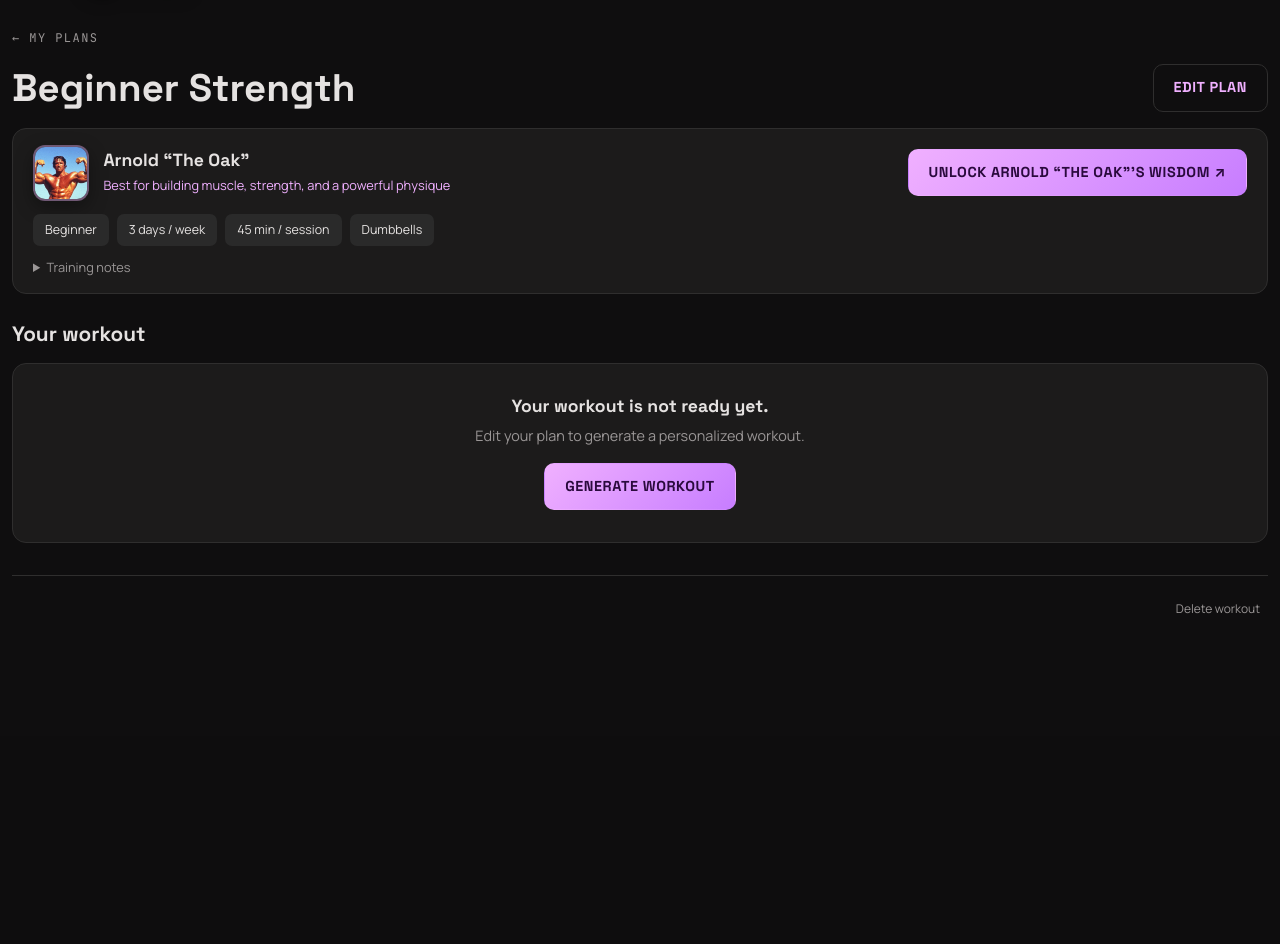
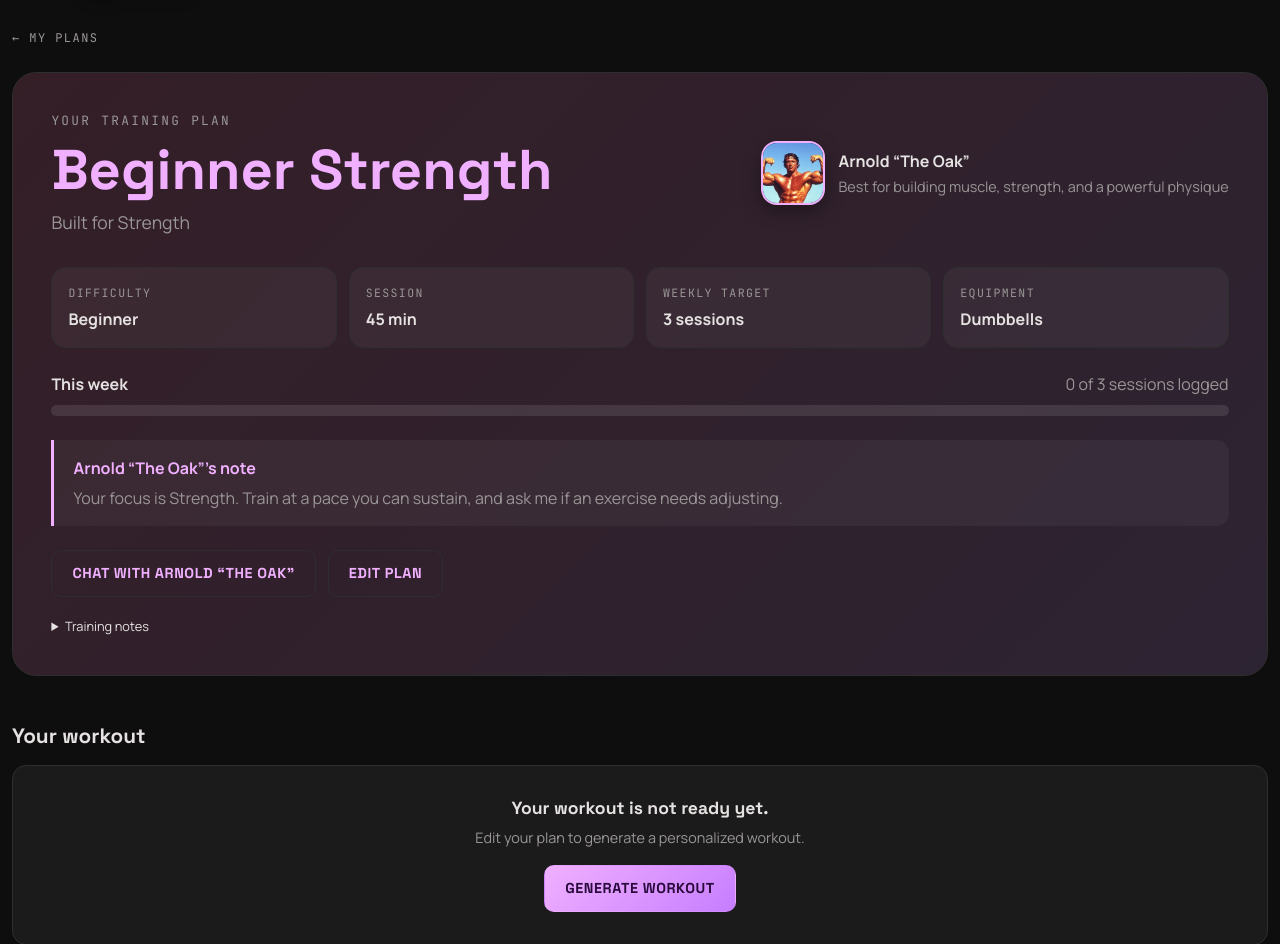
Before and after one commit to LZCR-JP/only_gains, a Rails app: page /workout_plans/1 in a window 1280 px wide. Shown: the part 64-1008 px from the top of the page. Before the commit the page ends 678 px from the top, so only its background shows below. Run offline with Rails 7, Linux system fonts and the light colour scheme; a user stored in the database is signed in; data comes from the database, SQL or seed files in the repository; data that the repository does not hold is empty; style sheets or scripts are compiled from the project's sources; some libraries are stand-ins or nearby versions.

Commit message:
fixed the show page

```diff
--- a/app/assets/stylesheets/pages/_plans.scss
+++ b/app/assets/stylesheets/pages/_plans.scss
@@ -1652,3 +1652,208 @@
     margin: .5rem 0 0;
   }
 }
+
+.gf-workout-hero {
+  margin: 1.5rem 0 3rem;
+  padding: clamp(1.25rem, 3vw, 2.5rem);
+  color: var(--gf-text, #f5f2f7);
+  background:
+    linear-gradient(135deg, rgba(224, 53, 122, 0.12), rgba(190, 108, 255, 0.1)),
+    var(--gf-card, #1b1b1b);
+  border: 1px solid var(--gf-border, #38343b);
+  border-radius: 1.5rem;
+}
+
+.gf-workout-hero-heading {
+  display: flex;
+  align-items: center;
+  justify-content: space-between;
+  gap: 2rem;
+  margin-bottom: 2rem;
+
+  h1 {
+    margin: 0.35rem 0;
+    font-size: clamp(2rem, 5vw, 3.5rem);
+    font-weight: 800;
+    color: var(--gf-pink, #efa0ff);
+  }
+}
+
+.gf-workout-eyebrow {
+  margin: 0;
+  color: var(--gf-muted, #aaa);
+  font-family: $mono-font;
+  font-size: 0.8rem;
+  letter-spacing: 0.18em;
+}
+
+.gf-workout-goal {
+  margin: 0;
+  color: var(--gf-muted, #aaa);
+  font-size: 1.1rem;
+}
+
+.gf-workout-hero-coach {
+  display: flex;
+  align-items: center;
+  gap: 0.85rem;
+  min-width: 240px;
+
+  img {
+    width: 64px;
+    height: 64px;
+    object-fit: cover;
+    border: 2px solid var(--gf-pink, #efa0ff);
+    border-radius: 1rem;
+  }
+
+  strong,
+  span {
+    display: block;
+  }
+
+  span {
+    margin-top: 0.2rem;
+    color: var(--gf-muted, #aaa);
+    font-size: 0.9rem;
+  }
+}
+
+.gf-workout-stats {
+  display: grid;
+  grid-template-columns: repeat(4, minmax(0, 1fr));
+  gap: 0.75rem;
+  margin-bottom: 1.5rem;
+
+  > div {
+    padding: 1rem;
+    background: rgba(255, 255, 255, 0.045);
+    border: 1px solid var(--gf-border, #38343b);
+    border-radius: 0.9rem;
+  }
+
+  span,
+  strong {
+    display: block;
+  }
+
+  span {
+    margin-bottom: 0.35rem;
+    color: var(--gf-muted, #aaa);
+    font-family: $mono-font;
+    font-size: 0.72rem;
+    letter-spacing: 0.12em;
+  }
+
+  strong {
+    font-size: 1rem;
+  }
+}
+
+.gf-workout-progress {
+  margin-bottom: 1.5rem;
+}
+
+.gf-workout-progress-label {
+  display: flex;
+  justify-content: space-between;
+  gap: 1rem;
+  margin-bottom: 0.55rem;
+
+  span {
+    color: var(--gf-muted, #aaa);
+  }
+}
+
+.gf-workout-progress-track {
+  height: 0.7rem;
+  overflow: hidden;
+  background: rgba(255, 255, 255, 0.1);
+  border-radius: 999px;
+}
+
+.gf-workout-progress-fill {
+  height: 100%;
+  background: var(--gf-gradient, linear-gradient(90deg, #e0357a, #c274f5));
+  border-radius: inherit;
+  transition: width 0.3s ease;
+}
+
+.gf-workout-coach-note {
+  margin-bottom: 1.5rem;
+  padding: 1rem 1.2rem;
+  border-left: 3px solid var(--gf-pink, #efa0ff);
+  background: rgba(255, 255, 255, 0.045);
+  border-radius: 0 0.8rem 0.8rem 0;
+
+  strong {
+    display: block;
+    margin-bottom: 0.35rem;
+    color: var(--gf-pink, #efa0ff);
+  }
+
+  p {
+    color: var(--gf-muted, #ccc);
+  }
+}
+
+.gf-workout-hero-actions {
+  display: flex;
+  flex-wrap: wrap;
+  gap: 0.75rem;
+}
+
+.gf-workout-notes {
+  margin-top: 1.25rem;
+  color: var(--gf-muted, #aaa);
+
+  summary {
+    cursor: pointer;
+    color: var(--gf-text, #f5f2f7);
+  }
+
+  p {
+    margin: 0.6rem 0 0;
+  }
+}
+
+.gf-workout-day {
+  scroll-margin-top: 6rem;
+
+  &.is-complete {
+    border-color: rgba(190, 108, 255, 0.55);
+  }
+}
+
+.gf-workout-day-status {
+  margin-left: auto;
+  color: var(--gf-lime, #d4ff42);
+  font-size: 0.8rem;
+}
+
+@media (max-width: 767.98px) {
+  .gf-workout-hero-heading {
+    align-items: flex-start;
+    flex-direction: column;
+  }
+
+  .gf-workout-stats {
+    grid-template-columns: repeat(2, minmax(0, 1fr));
+  }
+}
+
+@media (max-width: 420px) {
+  .gf-workout-progress-label {
+    flex-direction: column;
+    gap: 0.2rem;
+  }
+
+  .gf-workout-hero-actions {
+    flex-direction: column;
+
+    .gf-btn {
+      width: 100%;
+      text-align: center;
+    }
+  }
+}
--- a/app/controllers/workout_plans_controller.rb
+++ b/app/controllers/workout_plans_controller.rb
@@ -6,7 +6,25 @@ class WorkoutPlansController < ApplicationController
     @workout_plans = current_user.workout_plans.includes(:mentor).order(created_at: :desc)
   end
 
-  def show; end
+  def show
+    @days = @workout_plan.generated_workout&.fetch("days", []) || []
+    @chats = @workout_plan.chats.order(created_at: :desc, id: :desc).to_a
+
+    week_logs = @workout_plan.workout_logs.where(completed_at: Time.current.all_week)
+    @completed_day_names = week_logs.distinct.pluck(:day_name)
+    @completed_sessions = @completed_day_names.size
+    @weekly_target = @workout_plan.training_days.to_i
+
+    @progress_percentage =
+      if @weekly_target.positive?
+        [(@completed_sessions.to_f / @weekly_target * 100).round, 100].min
+      else
+        0
+      end
+
+    @next_day_index =
+      @days.index { |day| !@completed_day_names.include?(day["name"]) } || 0
+  end
 
   # Step 1: GET /workout_plans/new displays all six coaches.
   # Step 2: GET /workout_plans/new?mentor_id=ID shows the profile form.
--- a/app/views/workout_plans/show.html.erb
+++ b/app/views/workout_plans/show.html.erb
@@ -1,83 +1,106 @@
-
 <% content_for :title, "#{@workout_plan.title} · Only Gains" %>
 
 <% mentor = @workout_plan.mentor %>
-<% days = @workout_plan.generated_workout&.fetch("days", []) || [] %>
-<% chats = @workout_plan.chats.order(created_at: :desc, id: :desc).to_a %>
+<% days = @days %>
+<% chats = @chats %>
+<% next_day_anchor = "workout-day-#{@next_day_index + 1}" %>
 
 <div class="gf-page gf-workout-page">
   <div class="container">
-
     <%= link_to "← My plans",
         workout_plans_path,
         class: "gf-back" %>
 
-    <!-- Plan title -->
-
-    <div class="gf-workout-heading">
-
-      <h1><%= @workout_plan.title %></h1>
-
-      <%= link_to "Edit plan",
-          edit_workout_plan_path(@workout_plan),
-          class: "gf-btn gf-btn-outline" %>
-
-    </div>
-
-    <!-- Coach -->
-
-    <section class="gf-workout-summary">
-
-      <div class="gf-workout-coach">
-
-        <div class="gf-workout-coach-info">
-
-          <%= mentor_avatar(mentor) %>
-
-          <div>
-            <h3><%= mentor.display_name %></h3>
-            <p><%= mentor.specialty %></p>
-          </div>
-
+    <section class="gf-workout-hero">
+      <div class="gf-workout-hero-heading">
+        <div>
+          <p class="gf-workout-eyebrow">YOUR TRAINING PLAN</p>
+          <h1><%= @workout_plan.title %></h1>
+          <p class="gf-workout-goal">
+            Built for <%= @workout_plan.goal&.humanize || "your fitness goals" %>
+          </p>
         </div>
 
+        <div class="gf-workout-hero-coach">
+          <%= mentor_avatar(mentor) %>
+          <div>
+            <strong><%= mentor.display_name %></strong>
+            <span><%= mentor.specialty %></span>
+          </div>
+        </div>
+      </div>
+
+      <div class="gf-workout-stats">
+        <div>
+          <span>DIFFICULTY</span>
+          <strong><%= @workout_plan.fitness_level&.humanize || "All levels" %></strong>
+        </div>
+
+        <div>
+          <span>SESSION</span>
+          <strong><%= @workout_plan.duration_minutes %> min</strong>
+        </div>
+
+        <div>
+          <span>WEEKLY TARGET</span>
+          <strong><%= pluralize(@weekly_target, "session") %></strong>
+        </div>
+
+        <div>
+          <span>EQUIPMENT</span>
+          <strong><%= @workout_plan.equipment.presence || "Bodyweight" %></strong>
+        </div>
+      </div>
+
+      <div class="gf-workout-progress">
+        <div class="gf-workout-progress-label">
+          <strong>This week</strong>
+          <span><%= @completed_sessions %> of <%= @weekly_target %> sessions logged</span>
+        </div>
+
+        <div
+          class="gf-workout-progress-track"
+          role="progressbar"
+          aria-label="Weekly workout progress"
+          aria-valuemin="0"
+          aria-valuemax="<%= @weekly_target %>"
+          aria-valuenow="<%= [@completed_sessions, @weekly_target].min %>">
+          <div
+            class="gf-workout-progress-fill"
+            style="width: <%= @progress_percentage %>%">
+          </div>
+        </div>
+      </div>
+
+      <div class="gf-workout-coach-note">
+        <strong><%= mentor.display_name %>’s note</strong>
+        <p class="mb-0">
+          Your focus is <%= @workout_plan.goal&.humanize || "steady progress" %>.
+          Train at a pace you can sustain, and ask me if an exercise needs adjusting.
+        </p>
+      </div>
+
+      <div class="gf-workout-hero-actions">
+        <% if days.any? %>
+          <%= link_to "Start workout →",
+              "##{next_day_anchor}",
+              class: "gf-btn gf-btn-primary" %>
+        <% end %>
+
         <% if chats.any? %>
-
-          <%= link_to "Unlock #{@workout_plan.mentor.name}'s wisdom ↗",
+          <%= link_to "Chat with #{mentor.display_name}",
               workout_plan_chat_path(@workout_plan, chats.first),
-              class: "gf-btn gf-btn-primary" %>
-
+              class: "gf-btn gf-btn-outline" %>
         <% else %>
-
-          <%= button_to "Unlock #{@workout_plan.mentor.name}'s wisdom ↗",
+          <%= button_to "Chat with #{mentor.display_name}",
               workout_plan_chats_path(@workout_plan),
               method: :post,
-              class: "gf-btn gf-btn-primary" %>
-
+              class: "gf-btn gf-btn-outline" %>
         <% end %>
 
-      </div>
-
-      <!-- Compact workout information -->
-
-      <div class="gf-workout-meta">
-
-        <span>
-          <%= @workout_plan.fitness_level&.humanize || "All levels" %>
-        </span>
-
-        <span>
-          <%= @workout_plan.training_days %> days / week
-        </span>
-
-        <span>
-          <%= @workout_plan.duration_minutes %> min / session
-        </span>
-
-        <span>
-          <%= @workout_plan.equipment.presence || "Bodyweight" %>
-        </span>
-
+        <%= link_to "Edit plan",
+            edit_workout_plan_path(@workout_plan),
+            class: "gf-btn gf-btn-outline" %>
       </div>
 
       <% if @workout_plan.description.present? %>
@@ -86,47 +109,39 @@
           <p><%= @workout_plan.description %></p>
         </details>
       <% end %>
-
     </section>
 
-    <!-- AI generated workout -->
-
     <div class="gf-workout-section-heading">
-
       <h2>Your workout</h2>
-
     </div>
 
     <% if days.any? %>
-
       <div class="gf-workout-grid">
-
         <% days.each_with_index do |day, index| %>
-
           <% exercises = day.fetch("exercises", []) %>
-
+          <% completed = @completed_day_names.include?(day["name"]) %>
           <% day_title = day["name"].to_s.sub(/\ADay\s*\d+\s*[-:–—]?\s*/i, "").presence || "Workout" %>
 
-          <article class="gf-workout-day">
+          <article
+            id="workout-day-<%= index + 1 %>"
+            class="gf-workout-day<%= ' is-complete' if completed %>">
 
             <header class="gf-workout-day-header">
-
               <div class="gf-workout-day-number">
                 <%= format("%02d", index + 1) %>
               </div>
 
               <div>
                 <h3><%= day_title %></h3>
-
-                <small>
-                  <%= pluralize(exercises.size, "exercise") %>
-                </small>
+                <small><%= pluralize(exercises.size, "exercise") %></small>
               </div>
 
+              <% if completed %>
+                <span class="gf-workout-day-status">Logged this week</span>
+              <% end %>
             </header>
 
             <table class="gf-workout-table">
-
               <thead>
                 <tr>
                   <th scope="col">Exercise</th>
@@ -137,60 +152,31 @@
               </thead>
 
               <tbody>
-
                 <% exercises.each do |exercise| %>
-
                   <tr>
-
-                    <td class="gf-exercise-name">
-                      <%= exercise["name"] %>
-                    </td>
-
-                    <td class="gf-exercise-sets">
-                      <%= exercise["sets"] %>
-                    </td>
-
-                    <td>
-                      <%= exercise["reps"] %>
-                    </td>
-
-                    <td class="gf-exercise-rest">
-                      <%= exercise["rest_seconds"] %>s
-                    </td>
-
+                    <td class="gf-exercise-name"><%= exercise["name"] %></td>
+                    <td class="gf-exercise-sets"><%= exercise["sets"] %></td>
+                    <td><%= exercise["reps"] %></td>
+                    <td class="gf-exercise-rest"><%= exercise["rest_seconds"] %>s</td>
                   </tr>
-
                 <% end %>
-
               </tbody>
-
             </table>
-
           </article>
-
         <% end %>
-
       </div>
-
     <% else %>
-
       <div class="gf-workout-empty">
-
         <h3>Your workout is not ready yet.</h3>
-
         <p>Edit your plan to generate a personalized workout.</p>
 
         <%= link_to "Generate workout",
             edit_workout_plan_path(@workout_plan),
             class: "gf-btn gf-btn-primary" %>
-
       </div>
-
     <% end %>
 
-
     <div class="gf-workout-footer">
-
       <%= button_to "Delete workout",
           workout_plan_path(@workout_plan),
           method: :delete,
@@ -200,8 +186,6 @@
             }
           },
           class: "gf-workout-delete" %>
-
     </div>
-
   </div>
 </div>
```
